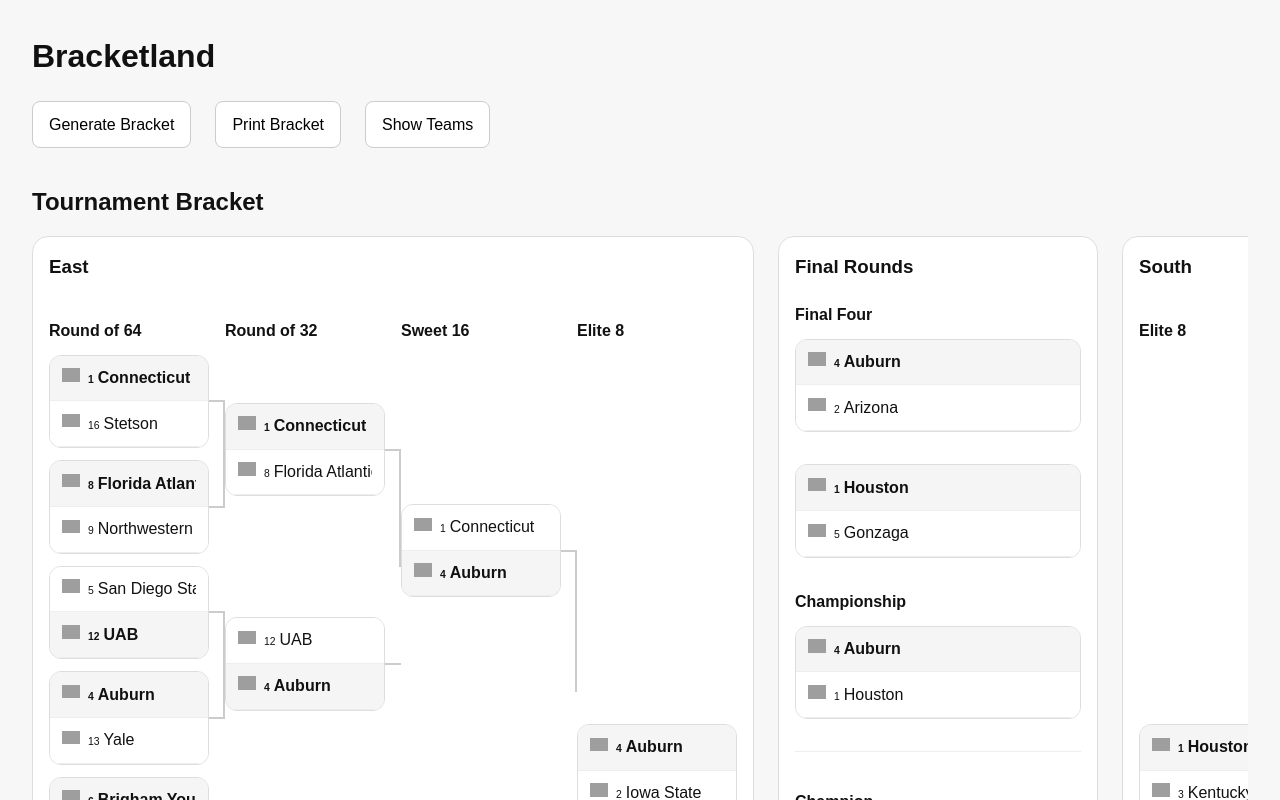
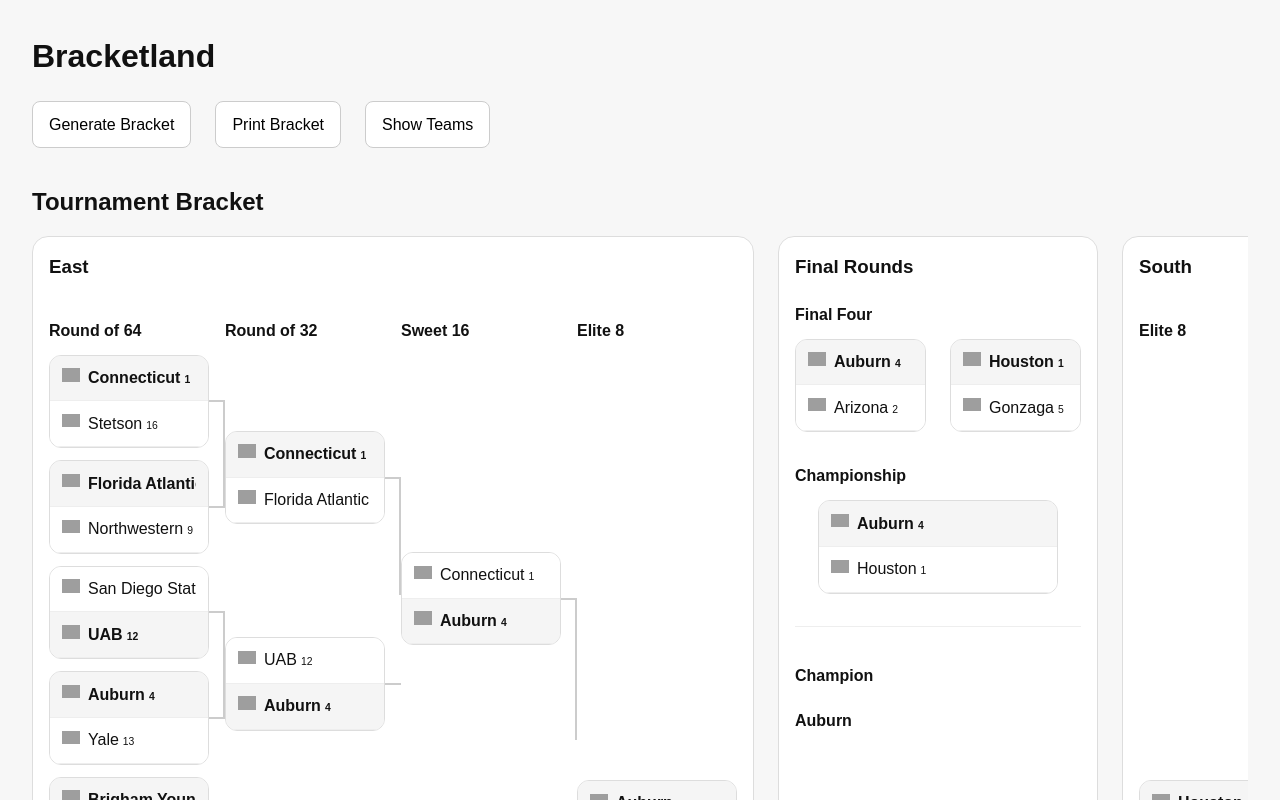
Before and after one commit to amdd-tim/bracketland-react, a React (Vite) app: page / in a window 1280 px wide. Shown: the top 800 px of the page. Built offline with nearby package versions, Linux system fonts and the light colour scheme; grey boxes are pictures that could not be loaded.

Commit message:
tries champ layout

```diff
--- a/src/components/BracketView.module.css
+++ b/src/components/BracketView.module.css
@@ -194,3 +194,19 @@
   vertical-align: super;
   line-height: 0;
 }
+
+.finalFourGrid {
+  display: grid;
+  grid-template-columns: 1fr 1fr;
+  gap: 1.5rem;
+  align-items: center;
+}
+
+.championshipGrid {
+  display: grid;
+  justify-items: center;
+}
+
+.championshipGame {
+  width: min(100%, 240px);
+}
--- a/src/components/BracketView.tsx
+++ b/src/components/BracketView.tsx
@@ -39,12 +39,7 @@
           <section className={styles.centerRound}>
             <h4 className={styles.roundHeading}>Final Four</h4>
 
-            <div
-              style={{
-                display: 'grid',
-                gap: '2rem',
-              }}
-            >
+            <div className={styles.finalFourGrid}>
               {(finalFour?.matchups ?? []).map((matchup, index) => (
                 <GameBox
                   key={matchup.id}
@@ -59,19 +54,15 @@
           <section className={styles.centerRound}>
             <h4 className={styles.roundHeading}>Championship</h4>
 
-            <div
-              style={{
-                display: 'grid',
-                gap: '2rem',
-              }}
-            >
+            <div className={styles.championshipGrid}>
               {(championship?.matchups ?? []).map((matchup, index) => (
-                <GameBox
-                  key={matchup.id}
-                  topTeam={matchup.teamA}
-                  bottomTeam={matchup.teamB}
-                  winnerId={championship?.winners[index]?.id}
-                />
+                <div key={matchup.id} className={styles.championshipGame}>
+                  <GameBox
+                    topTeam={matchup.teamA}
+                    bottomTeam={matchup.teamB}
+                    winnerId={championship?.winners[index]?.id}
+                  />
+                </div>
               ))}
             </div>
           </section>
@@ -173,7 +164,9 @@
                 key={`${region}-r64-${index}`}
                 topTeam={game[0]}
                 bottomTeam={game[1]}
-                winnerId={actualMatchup ? getWinnerId(actualMatchup, roundOf64) : undefined}
+                winnerId={
+                  actualMatchup ? getWinnerId(actualMatchup, roundOf64) : undefined
+                }
               />
             );
           })}
@@ -255,12 +248,12 @@
         className={styles.roundGames}
         style={{
           gap,
+          marginTop: offset,
           ['--round-gap' as string]: gap,
         }}
       >
         {games.map((game, index) => {
           const isTopOfPair = index % 2 === 0;
-          const isBottomOfPair = index % 2 === 1;
           const wrapperClass = isTopOfPair
             ? styles.gameWrapperTop
             : styles.gameWrapperBottom;
@@ -279,9 +272,7 @@
 
               {showConnectors && isTopOfPair && index < games.length - 1 && (
                 <div
-                  className={
-                    side === 'left' ? styles.spineLeft : styles.spineRight
-                  }
+                  className={side === 'left' ? styles.spineLeft : styles.spineRight}
                 />
               )}
             </div>
@@ -324,9 +315,7 @@
   const logoUrl = `https://secure.espn.com/combiner/i?img=/i/teamlogos/ncaa/500/${team.id}.png&w=40&h=40`;
 
   return (
-    <div
-      className={`${styles.teamLine} ${isWinner ? styles.teamLineWinner : ''}`}
-    >
+    <div className={`${styles.teamLine} ${isWinner ? styles.teamLineWinner : ''}`}>
       <img
         className={styles.teamLogo}
         src={logoUrl}
@@ -336,8 +325,8 @@
       />
 
       <span className={styles.teamName}>
+        {team.name}
         <sup className={styles.seed}>{team.seed}</sup>
-        {team.name}
       </span>
     </div>
   );
```
